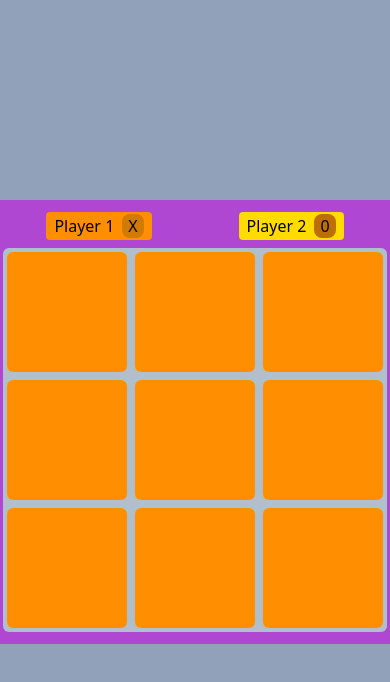
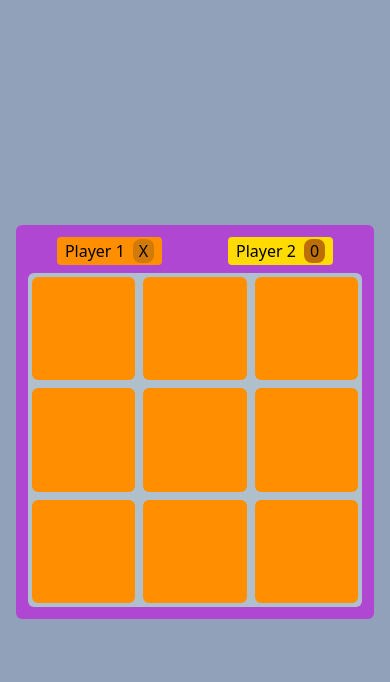
Before and after one commit to SmitasCodes/tictactoe, a React (Vite) app: page / in a window 390 px wide. Both pictures are taken after a click on the button "Start". Shown: the top 682 px of the page. Built offline with nearby package versions, Linux system fonts and the light colour scheme.

Commit message:
added some responsivness fixed minor bugs and features

```diff
--- a/src/App.jsx
+++ b/src/App.jsx
@@ -10,7 +10,7 @@ const App = () => {
   });
 
   return (
-    <div className="flex items-center justify-center h-screen bg-[#90a1b9]">
+    <div className="flex items-center justify-center h-screen bg-[#90a1b9] p-4">
       {!gameStart ? (
         <PlayerSetup
           players={players}
--- a/src/Board.jsx
+++ b/src/Board.jsx
@@ -75,13 +75,13 @@ const Board = ({ players, setGameStart }) => {
   };
 
   return (
-    <div className="flex flex-col bg-[#AF47D2] p-3 rounded-md ">
-      <ul className="flex justify-around pb-2">
+    <div className="flex flex-col bg-[#AF47D2] p-3 rounded-md w-full max-w-100">
+      <ul className="flex justify-around pb-2 gap-2">
         <li
           className={`${player1Symbol === activePlayer ? "bg-[#FF8F00]" : "bg-[#FFDB00]"} rounded-sm px-2 py-0.5 flex gap-2`}
         >
           <span>{player1Name}</span>
-          <span className="bg-[#d17a07] px-1.5 rounded-lg">
+          <span className="bg-[#d17a07] px-1.5 rounded-lg flex items-center justify-center">
             {player1Symbol}
           </span>
         </li>
@@ -89,12 +89,12 @@ const Board = ({ players, setGameStart }) => {
           className={`${player2Symbol === activePlayer ? "bg-[#FF8F00]" : "bg-[#FFDB00]"} rounded-sm px-2 py-0.5 flex gap-2`}
         >
           <span>{player2Name}</span>
-          <span className="bg-[#bd6e07] px-1.5 rounded-lg">
+          <span className="bg-[#bd6e07] px-1.5 rounded-lg flex items-center justify-center">
             {player2Symbol}
           </span>
         </li>
       </ul>
-      <div className="h-96 w-96 bg-[#afbfcc] grid grid-rows-3 grid-cols-3 gap-2 p-1 rounded-md">
+      <div className="w-full max-w-96 aspect-square bg-[#afbfcc] grid grid-rows-3 grid-cols-3 gap-2 p-1 rounded-md">
         {gameBoard.map((row, rowIndex) =>
           row.map((col, colIndex) => (
             <button
@@ -115,20 +115,20 @@ const Board = ({ players, setGameStart }) => {
       </div>
 
       {winner && showModal && (
-        <div className="absolute bg-gray-900/90 inset-0 flex justify-center items-center">
-          <div className="bg-[#bf6cdb] text-center flex-wrap w-102 p-6 rounded-md">
-            <h2 className="font-bold pb-3 text-3xl">
+        <div className="absolute bg-gray-900/90 inset-0 flex justify-center items-center p-4">
+          <div className="bg-[#bf6cdb] text-center w-full max-w-102 p-6 rounded-md">
+            <h2 className="font-bold pb-3 sm:text-3xl text-2xl">
               {winner.name === "draw" ? "Draw" : "Winner is " + winner.name}
             </h2>
             <div className="flex justify-around w-full">
               <button
-                className="bg-[#ffe64d] hover:bg-[#e6c500] px-2 rounded-xl text-lg cursor-pointer"
+                className="bg-[#ffe64d] hover:bg-[#e6c500] px-2 rounded-xl sm:text-lg text-md cursor-pointer"
                 onClick={() => restartGame()}
               >
                 Play again
               </button>
               <button
-                className="bg-[#ffe64d] hover:bg-[#e6c500] px-2 rounded-xl text-lg cursor-pointer"
+                className="bg-[#ffe64d] hover:bg-[#e6c500] px-2 rounded-xl sm:text-lg text-md cursor-pointer"
                 onClick={() => setGameStart(false)}
               >
                 Customize
--- a/src/PlayerSetup.jsx
+++ b/src/PlayerSetup.jsx
@@ -69,9 +69,14 @@ const PlayerSetup = ({ players, setPlayers, setGameStart }) => {
     setError(null);
   };
 
+  const handleKeyDown = (e, player) => {
+    console.log("sd");
+    if (e.key === "Enter") handleEdit(player);
+  };
+
   return (
     <div className="bg-[#AF47D2] px-6 py-3 rounded-sm">
-      <h2 className="text-2xl font-bold text-center pb-4">
+      <h2 className="sm:text-2xl md:text-1xl text-xl font-bold text-center pb-4">
         Welcome to tic tac toe game!
       </h2>
 
@@ -85,6 +90,7 @@ const PlayerSetup = ({ players, setPlayers, setGameStart }) => {
           className={`rounded-md border-2 border-transparent outline-none px-0.5
               ${isEditing === "player1" && "border-[#cc7200]!"}
             `}
+          onKeyDown={(e) => handleKeyDown(e, "player1")}
         />
         <button
           className="bg-[#d17a07] hover:bg-[#bc6e06] py-0.5 px-2 rounded-lg cursor-pointer"
@@ -112,6 +118,7 @@ const PlayerSetup = ({ players, setPlayers, setGameStart }) => {
               ${isEditing === "player2" && "border-[#cc7200]!"}
              `}
           onChange={(e) => updatePlayer("name", "player2", e.target.value)}
+          onKeyDown={(e) => handleKeyDown(e, "player2")}
         />
         <button
           className="bg-[#d17a07] hover:bg-[#bc6e06] py-0.5 px-2 rounded-lg  cursor-pointer"
@@ -135,7 +142,7 @@ const PlayerSetup = ({ players, setPlayers, setGameStart }) => {
 
       <div className="flex justify-center pt-2">
         <button
-          className="bg-[#ff8f00] hover:bg-[#e68100] px-4 py-0.5 text-lg rounded-3xl cursor-pointer"
+          className="bg-[#ff8f00] hover:bg-[#e68100] px-4 py-0.5 text-md sm:text-lg rounded-3xl cursor-pointer"
           onClick={() => inputsValidation() && setGameStart(true)}
         >
           Start
```
